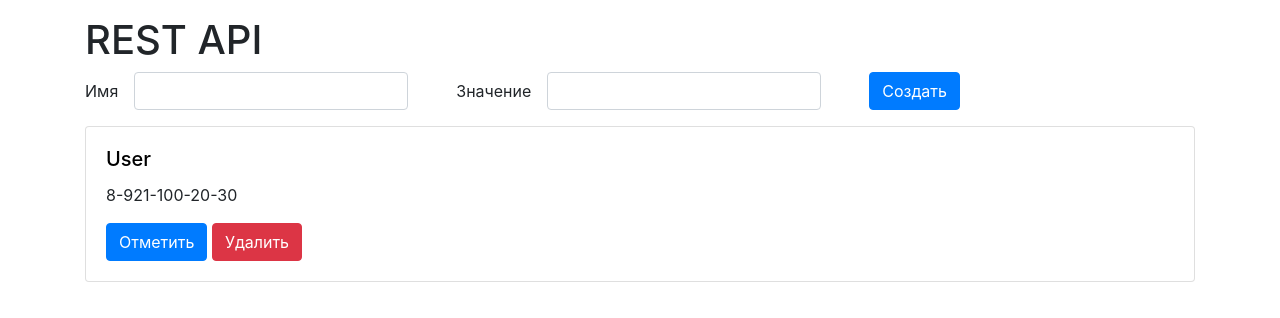
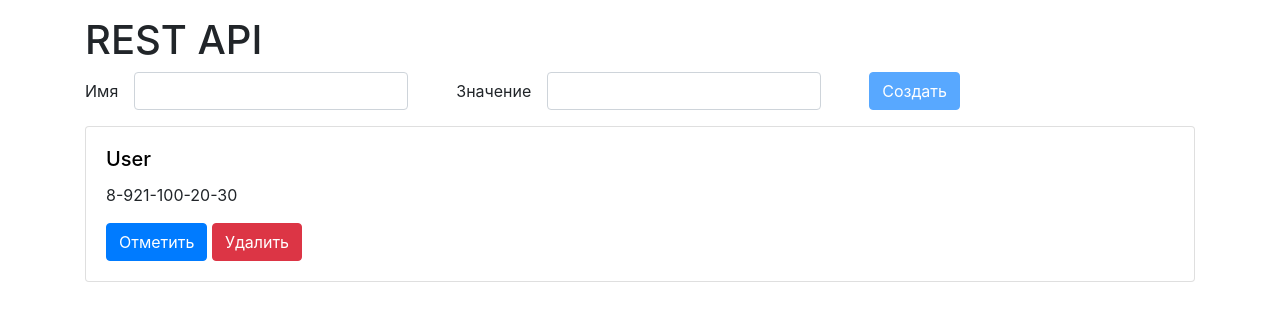
Before and after one commit to Ivan583/rest-api-project, a website with bundled scripts: page client/index.html in a window 1280 px wide. Built offline with nearby package versions, Linux system fonts and the light colour scheme.

Commit message:
Блокировка ввода пустых значений

```diff
--- a/client/front.js
+++ b/client/front.js
@@ -14,6 +14,11 @@ new Vue({
                 value: "8-921-100-20-30",
                 marked: false
             }]
+        }
+    },
+    computed: {
+        canCreate() {
+            return this.form.name.trim() && this.form.value.trim();
         }
     },
     methods: {
--- a/client/index.html
+++ b/client/index.html
@@ -28,7 +28,7 @@
                 <label for="value" class="mr-3">Значение</label>
                 <input type="text" class="form-control" id="value" v-model="form.value">
             </div>
-            <button type="submit" class="btn btn-primary">Создать</button>
+            <button type="submit" class="btn btn-primary" :disabled="!canCreate">Создать</button>
         </form>
 
         <div v-if="contacts.length">
```
